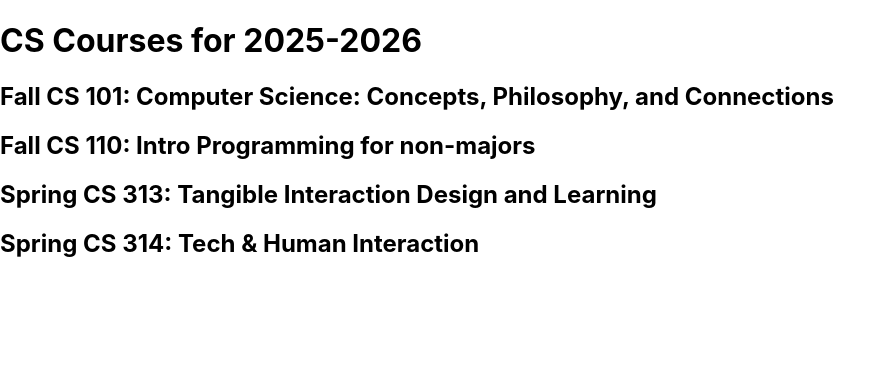
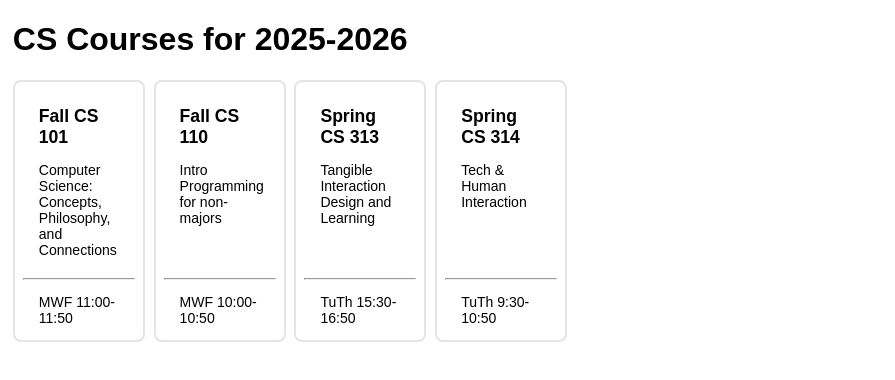
Before and after one commit to ananyabhtia/qr-app, a React (Vite) app: page / in a window 1280 px wide. Shown: the top 380 px of the page, without its empty margins (0-895 px from the left). Built offline with nearby package versions, Linux system fonts and the light colour scheme.

Commit message:
app-styled

```diff
--- /dev/null
+++ b/src/components.css
@@ -0,0 +1,43 @@
+body{
+    margin: 1vw;
+}
+div{
+    font-family: 'SF Pro', sans-serif;
+}
+
+hr{
+    margin-right: 1vh;
+    margin-left: 1vh;
+}
+
+.courses-list{
+    display: grid;
+    grid-template-columns: repeat(auto-fill, 11vw);
+    font-size: 0.75rem;
+}
+
+.courses-container{
+    width: 10vw;
+    display: flex;
+    flex-direction: column;
+    border-radius: 0.5rem;
+    border: 2px solid rgb(228, 228, 228);
+    justify-content: space-between;
+}
+
+.courses-code{
+    font-weight: 600;
+    margin: 3vh;
+    margin-bottom: 0;
+    font-size: 1.1rem;
+}
+
+.courses-text{
+    font-weight: 400;
+    margin-right: 3vh;
+    margin-left: 3vh;
+}
+
+.hr-meets .code-text{
+    margin: 0px;
+}
--- a/src/components/courselist.jsx
+++ b/src/components/courselist.jsx
@@ -1,8 +1,19 @@
 import React from "react";
+import '../components.css'
 
 const CourseList = ({courses}) => (
-    <div>
-        { Object.entries(courses).map(([key, entry]) => <h2 key={key}>{entry.term} CS {entry.number}: {entry.title}</h2>)}
+    <div className="courses-list">
+        { Object.entries(courses).map(([key, entry]) =>
+        <div className="courses-container">
+            <div className="code-name">
+                <h2 key={key} className='courses-code'>{entry.term} CS {entry.number}</h2>
+                <h3 key={key} className='courses-text'>{entry.title}</h3>
+            </div>
+            <div className="hr-meets">
+                <hr></hr>
+                <h3 key={key} className='courses-text'>{entry.meets}</h3>
+            </div>
+        </div>)}
     </div>
 );
 
```
